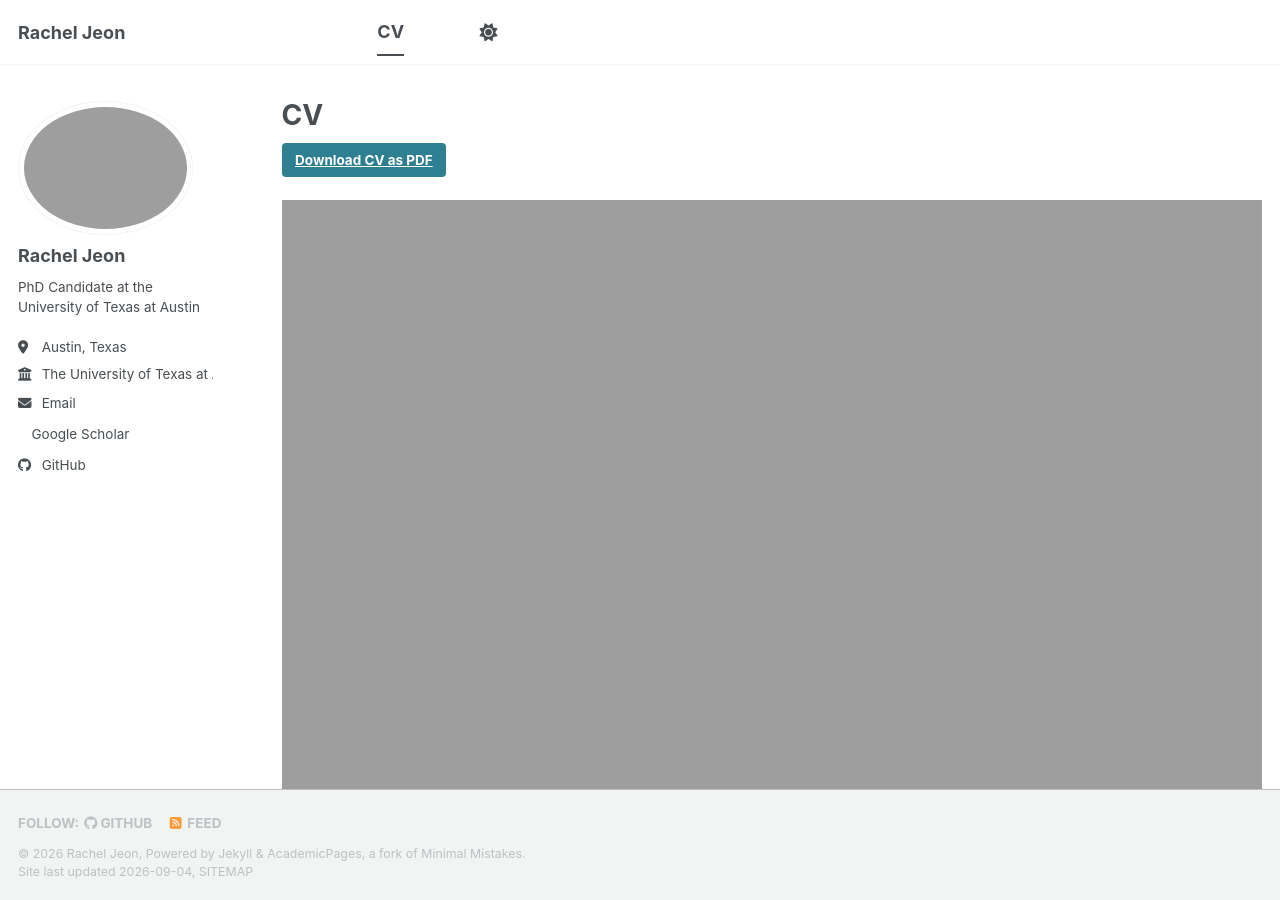
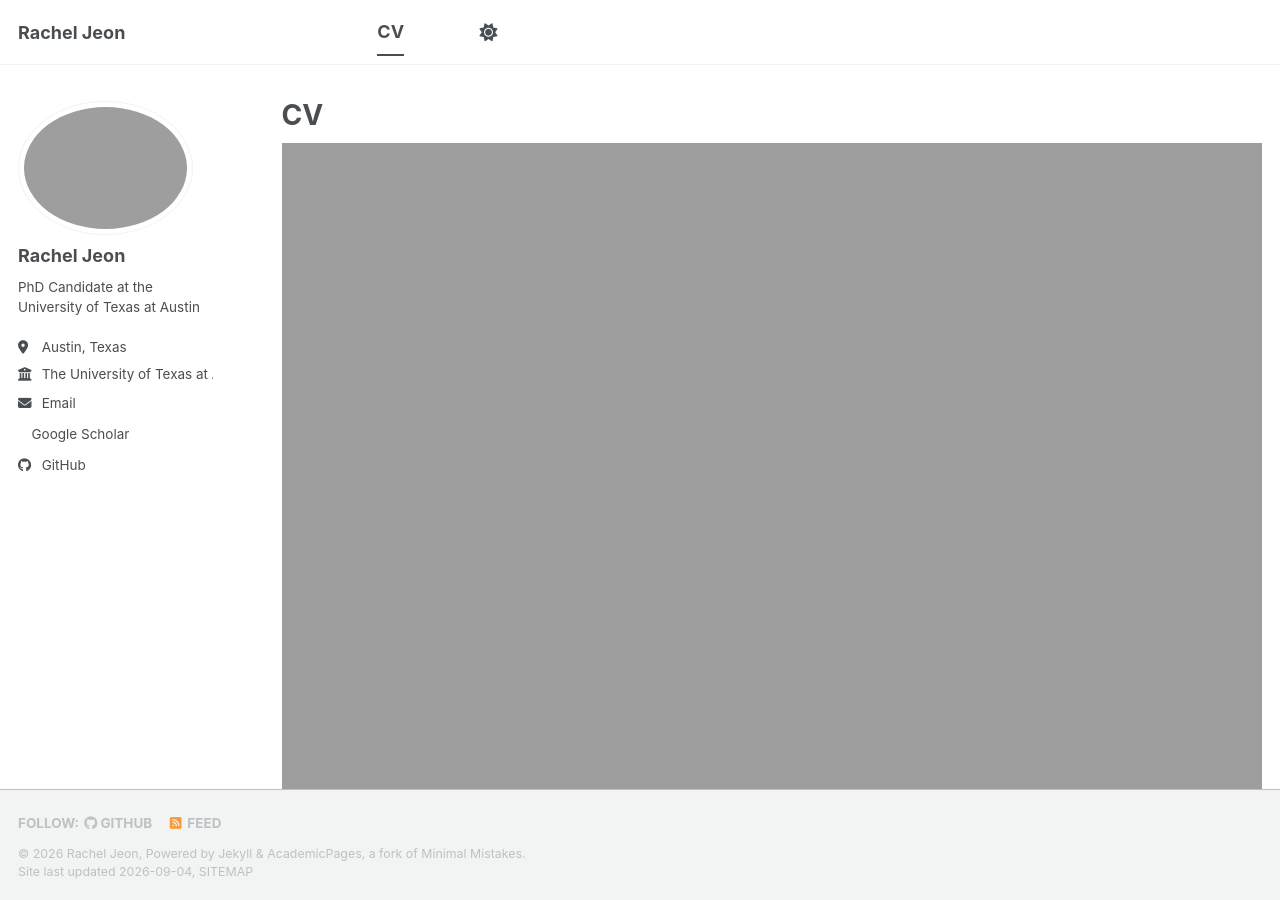
Before and after one commit to rachel-jeon/rachel-jeon.github.io, a Jekyll site: the page built from _pages/cv.md, in a window 1280 px wide and 900 px high. Built offline with Jekyll 4.4.1, drawn with Linux system fonts in a browser that asks for light colours; a style sheet for code colours, icons or effects is not loaded.

Commit message:
Update cv.md

```diff
--- a/_pages/cv.md
+++ b/_pages/cv.md
@@ -9,15 +9,9 @@
 
 {% include base_path %}
 
-<div style="margin-bottom: 20px;">
-  <a href="{{ base_path }}/files/cv.pdf" class="btn btn--primary">
-    Download CV as PDF
-  </a>
-</div>
-
 <iframe
   src="{{ base_path }}/files/cv.pdf"
   width="100%"
-  height="1000px"
+  height="1200px"
   style="border: none;">
 </iframe>
```
